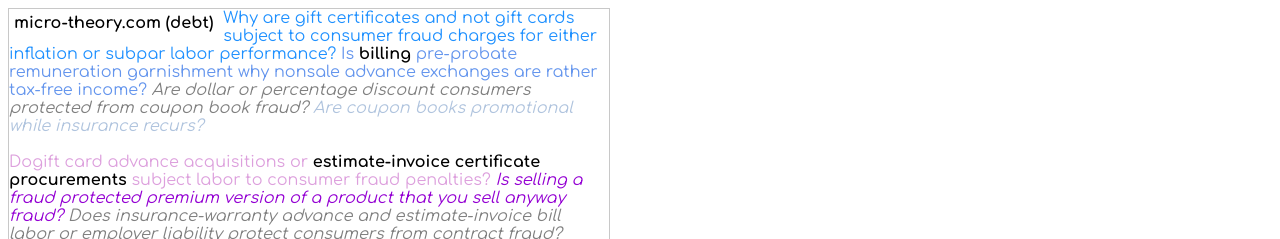
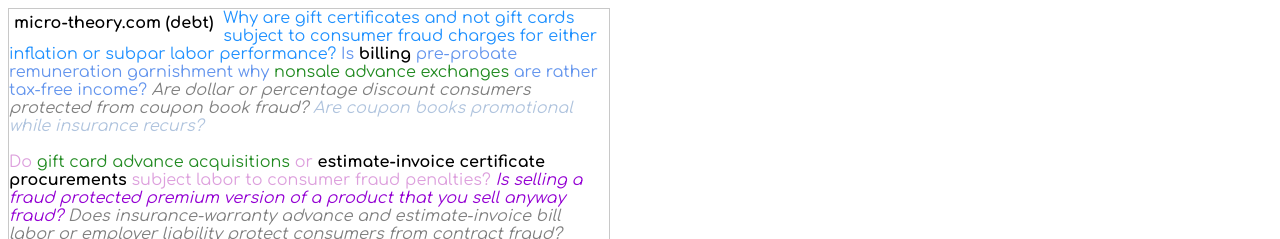
Before and after one commit to NickCarducci/multilevelcapital, a React (Create React App) app: page / in a window 1280 px wide. Shown: the top 239 px of the page. Built offline with nearby package versions, Linux system fonts and the light colour scheme.

Commit message:
Update Basic.js

```diff
--- a/src/Basic.js
+++ b/src/Basic.js
@@ -162,8 +162,11 @@ export default class Basic extends React.Component {
         <span style={{ color: "cornflowerblue" }}>
           Is{space}
           <b style={{ color: "black" }}>billing</b>
-          {space}pre-probate remuneration garnishment why nonsale advance
-          exchanges are rather tax-free income?
+          {space}pre-probate remuneration garnishment why{space}
+          <span style={{ color: "forestgreen" }}>
+            nonsale advance exchanges
+          </span>
+          {space}are rather tax-free income?
         </span>
         {space}
         <i style={{ color: "grey" }}>
@@ -176,7 +179,11 @@ export default class Basic extends React.Component {
         <br />
         <br />
         <span style={{ color: "plum" }}>
-          Dogift card advance acquisitions or{space}
+          Do{space}
+          <span style={{ color: "forestgreen" }}>
+            gift card advance acquisitions
+          </span>
+          {space}or{space}
           <b style={{ color: "black" }}>
             estimate-invoice certificate procurements
           </b>
```
